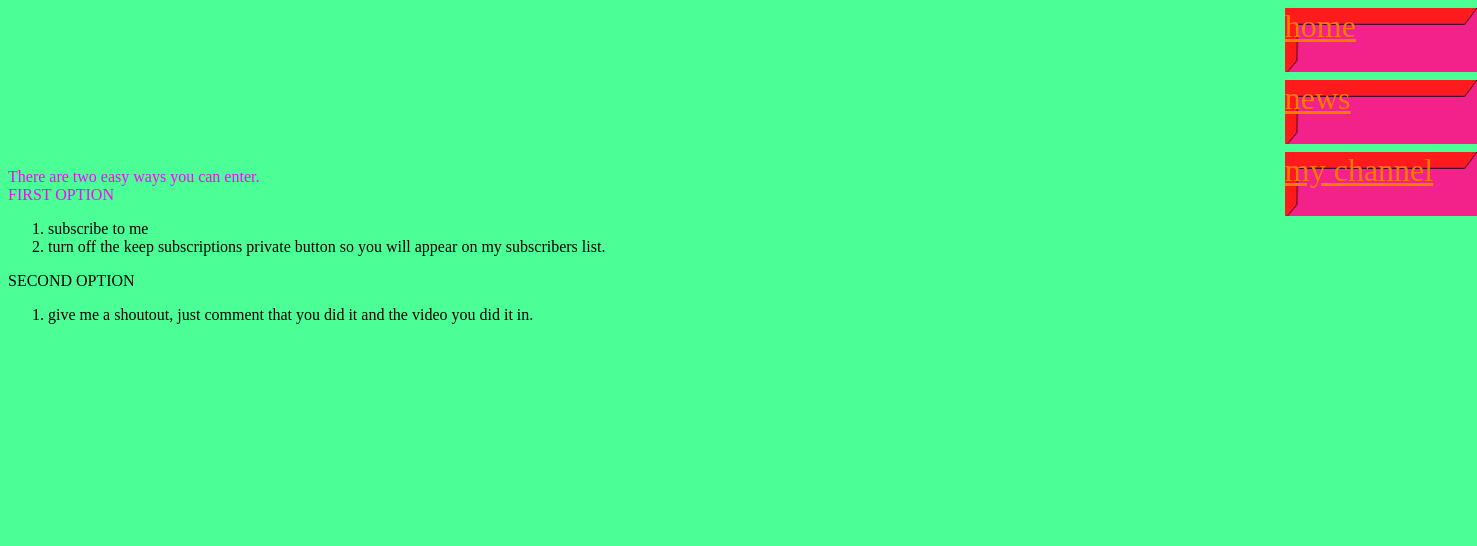
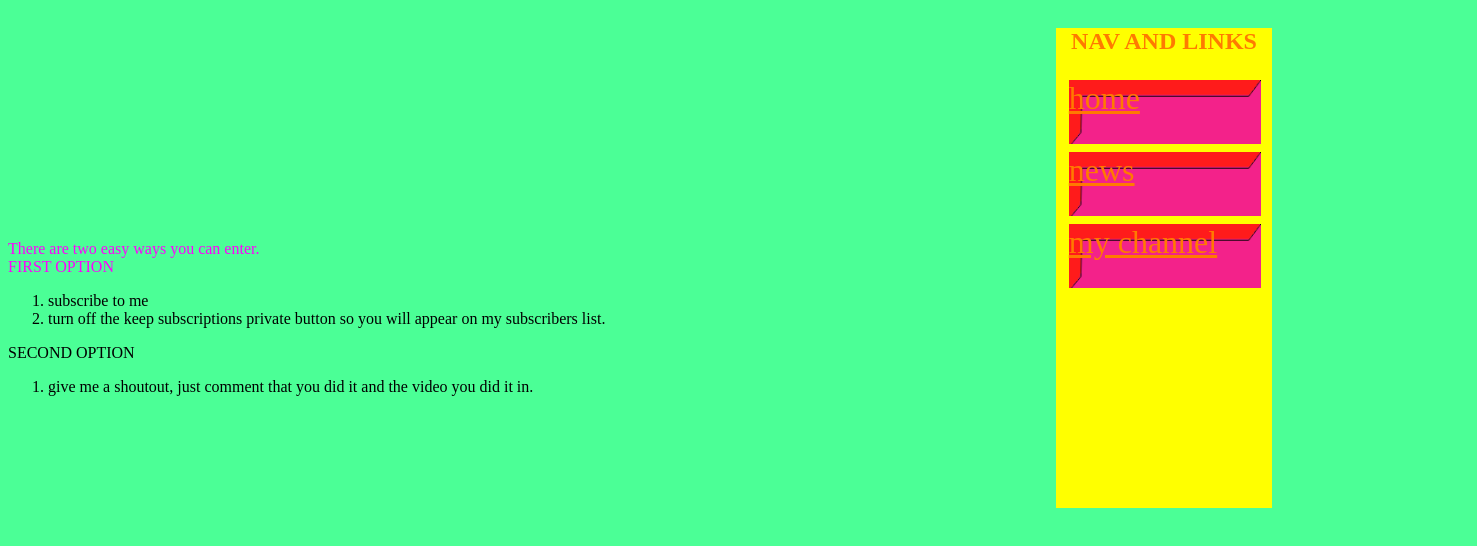
Before and after one commit to f4tornado-yt/F4TornadoOld, a plain HTML site: page shoutouts.html in a window 1280 px wide. Shown: the whole page, 1477 px wide, since content can reach past the window. Drawn offline with Linux system fonts and the light colour scheme; a web font is replaced by a local one.

Commit message:
Update shoutouts.html

```diff
--- a/shoutouts.html
+++ b/shoutouts.html
@@ -7,6 +7,7 @@
    <link href="https://fonts.googleapis.com/css?family=PT+Mono" rel="stylesheet">
   </head>
   <body>
+   <h2>NAV AND LINKS</h2><br /><br /><br /><br />
    <a href="index.html" class="index">home</a><br /><br /><br /><br />
    <a href="news.html" class="news">news</a></a><br /><br /><br /><br />
    <a href="https://www.youtube.com/channel/UC5ofxpzTxkLR6CbD8CmTEaw?sub_confirmation=1" target="_blank">my channel</a>
```
